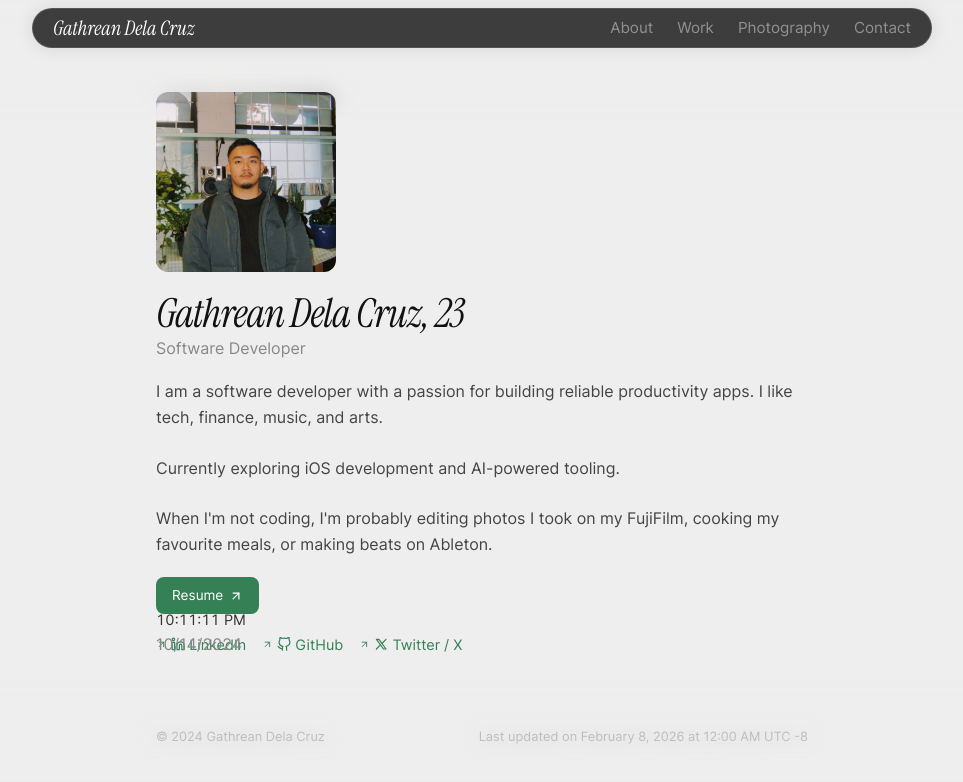
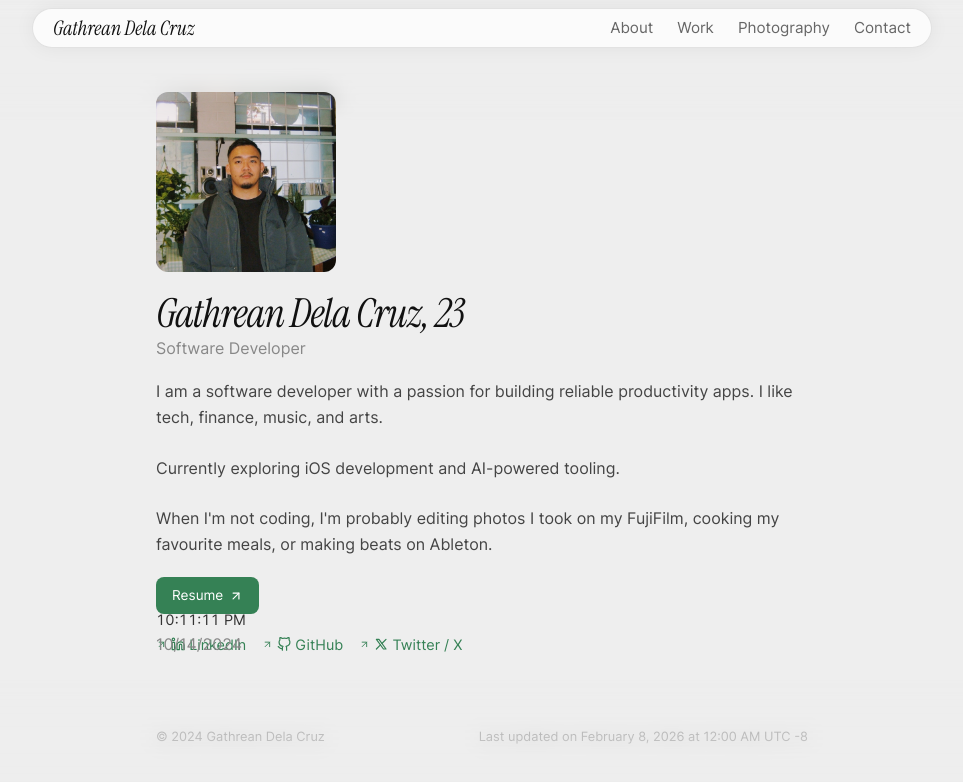
Before and after one commit to gathrean/my-portfolio, a React (Create React App) app: page / in a window 1280 px wide. Shown: the top 782 px of the page, without its empty margins (158-1121 px from the left). Built offline with nearby package versions, Linux system fonts and the light colour scheme; no server answers.

Commit message:
Add light mode support to navbar via CSS custom properties

```diff
--- a/src/App.css
+++ b/src/App.css
@@ -35,6 +35,18 @@
   --marker: #ccc;
   --type-label: #bbb;
   --type-border: #eee;
+
+  /* NAVBAR COLORS */
+  --nav-bg: rgba(255, 255, 255, 0.75);
+  --nav-bg-mobile: rgba(255, 255, 255, 0.85);
+  --nav-text: #111111;
+  --nav-link: #666666;
+  --nav-link-hover: #111111;
+  --nav-link-active: #222222;
+  --nav-border: rgba(0, 0, 0, 0.10);
+  --nav-shadow: rgba(0, 0, 0, 0.06);
+  --nav-hamburger: #666666;
+  --nav-hamburger-hover: #111111;
 }
 
 @media (prefers-color-scheme: dark) {
@@ -61,6 +73,18 @@
     --marker: #555;
     --type-label: #666;
     --type-border: #2a2a2a;
+
+    /* NAVBAR COLORS */
+    --nav-bg: rgba(17, 17, 17, 0.80);
+    --nav-bg-mobile: rgba(17, 17, 17, 0.90);
+    --nav-text: #ffffff;
+    --nav-link: #919191;
+    --nav-link-hover: #ffffff;
+    --nav-link-active: #eeeeee;
+    --nav-border: rgba(255, 255, 255, 0.12);
+    --nav-shadow: rgba(0, 0, 0, 0.10);
+    --nav-hamburger: #919191;
+    --nav-hamburger-hover: #ffffff;
   }
 }
 
--- a/src/components/Navbar/Navbar-Logo.css
+++ b/src/components/Navbar/Navbar-Logo.css
@@ -8,7 +8,7 @@
 a.brand-text,
 a.brand-text:visited,
 a.brand-text:hover {
-  color: #ffffff;
+  color: var(--nav-text);
   font-size: 1.25rem;
   font-weight: 400;
   font-family: var(--ff-display);
@@ -22,13 +22,13 @@ a.brand-text:hover {
 }
 
 .mobile-view svg rect {
-  fill: #919191;
+  fill: var(--nav-hamburger);
   transition: transform 0.3s ease;
 }
 
 /* svg hover */
 .mobile-view svg:hover rect {
-  fill: #fff;
+  fill: var(--nav-hamburger-hover);
 }
 
 .mobile-view svg.open rect:nth-child(1) {
--- a/src/components/Navbar/Navbar-Navlink.css
+++ b/src/components/Navbar/Navbar-Navlink.css
@@ -35,18 +35,18 @@ ul {
 }
 
 ul li .active {
-    color: #eeeeee;
+    color: var(--nav-link-active);
 }
 
 /* "ul li a" specifically edits the String inside the >< brackets*/
 ul li a {
-    color: #919191;
+    color: var(--nav-link);
     text-decoration: none;
     font-size: 45px;
 }
 
 ul li a:hover {
-    color: #ffffff;
+    color: var(--nav-link-hover);
 }
 
 /* For iPads and iPhones*/
@@ -83,7 +83,7 @@ ul li a:hover {
 }
 
 .navlink-ul-desktop li a {
-    color: #919191;
+    color: var(--nav-link);
     text-decoration: none;
     font-size: 0.95rem;
     font-weight: 500;
@@ -91,9 +91,9 @@ ul li a:hover {
 }
 
 .navlink-ul-desktop li a:hover {
-    color: #ffffff;
+    color: var(--nav-link-hover);
 }
 
 .navlink-ul-desktop li .active {
-    color: #eeeeee;
+    color: var(--nav-link-active);
 }
--- a/src/components/Navbar/Navbar.css
+++ b/src/components/Navbar/Navbar.css
@@ -3,9 +3,9 @@
 }
 
 .navbar {
-    background-color: rgba(17, 17, 17, 0.80);
-    color: #FFFFFF;
-    box-shadow: 0 0 20px rgba(0, 0, 0, 0.1);
+    background-color: var(--nav-bg);
+    color: var(--nav-text);
+    box-shadow: 0 0 20px var(--nav-shadow);
     backdrop-filter: blur(16px);
     -webkit-backdrop-filter: blur(16px);
 
@@ -30,7 +30,7 @@
 
     line-height: 40px;
 
-    border: 1px solid rgba(255, 255, 255, 0.12);
+    border: 1px solid var(--nav-border);
     border-radius: 20px;
 }
 
@@ -82,7 +82,7 @@
         width: 70%;
         margin-left: 15%;
         margin-right: 15%;
-        background-color: rgba(17, 17, 17, 0.90);
+        background-color: var(--nav-bg-mobile);
     }
 }
 
@@ -92,6 +92,6 @@
         width: 90%;
         margin-left: 5%;
         margin-right: 5%;
-        background-color: rgba(17, 17, 17, 0.90);
+        background-color: var(--nav-bg-mobile);
     }
 }
```
